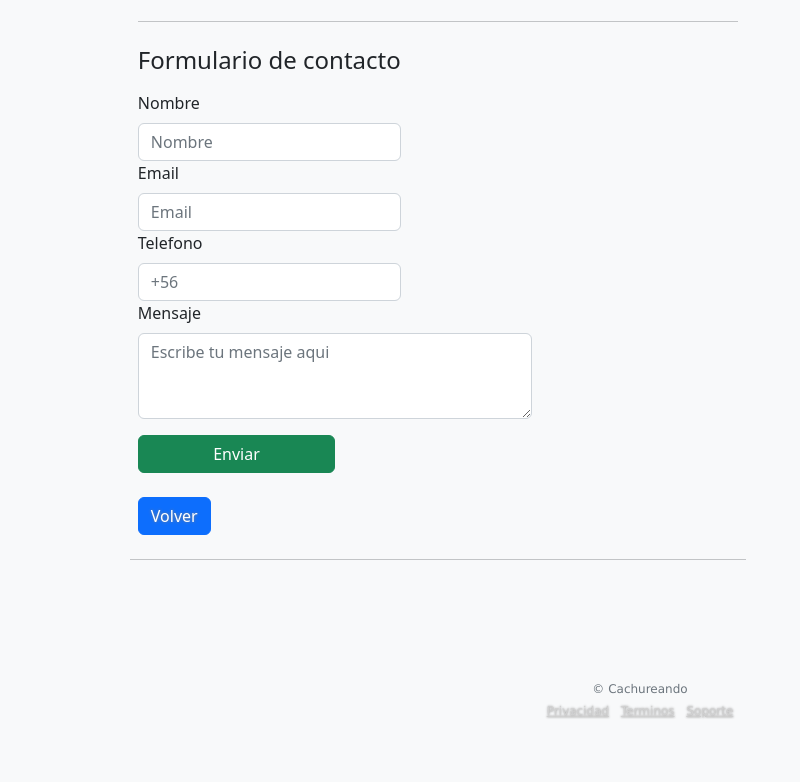
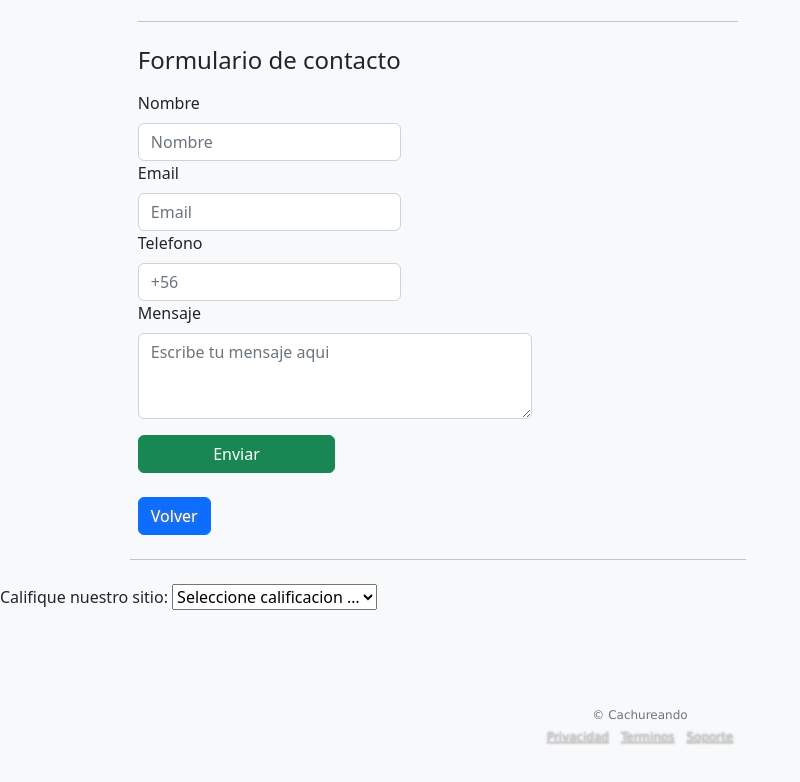
Before and after one commit to mundenius/cachureando, a plain HTML site: page contacto.html in a window 1280 px wide. Shown: the part 358-1140 px from the top of the page, without its empty margins (0-800 px from the left). Drawn offline with nearby package versions, Linux system fonts and the light colour scheme.

Commit message:
Calificador

```diff
--- a/contacto.html
+++ b/contacto.html
@@ -49,13 +49,34 @@
 
                     <button class="w-50 btn btn-success btn-md" type="submit">Enviar</button>
                     <br></br>
+
                     <a class="w-50 btn btn-primary btn-md" href="index.html" type="submit">Volver</a>
 
                   </div>
+
                   <hr class="my-4">
                 </form>
               </div>
             </div>
+
+            <label>Califique nuestro sitio:
+              <select class="calificacion" name="calificacion">
+                      <option value="">Seleccione calificacion …</option>
+                      <option value="0 Muy deficiente">0</option>
+                      <option value="1 Muy deficiente">1</option>
+                      <option value="2 Muy deficiente">2</option>
+                      <option value="3 Insuficiente">3</option>
+                      <option value="4 Insuficiente">4</option>
+                      <option value="5 Suficiente">5</option>
+                      <option value="6 Bien">6</option>
+                      <option value="7 Notable">7</option>
+                      <option value="8 Notable">8</option>
+                      <option value="9 Sobresaliente">9</option>
+                      <option value="10 Sobresaliente">10</option>
+              </select>
+          </label>
+          <div class="resultado"></div>
+
           </main>
 
           <footer class="my-5 pt-5 text-muted text-center text-small">
@@ -69,6 +90,7 @@
         </div>
   <script src="/docs/5.2/dist/js/bootstrap.bundle.min.js" integrity="sha384-kenU1KFdBIe4zVF0s0G1M5b4hcpxyD9F7jL+jjXkk+Q2h455rYXK/7HAuoJl+0I4" crossorigin="anonymous"></script>
   <script src="form-validation.js"></script>
+  <script src="scripts/main.js"></script>
   <script src="https://cdn.jsdelivr.net/npm/bootstrap@5.2.3/dist/js/bootstrap.bundle.min.js" integrity="sha384-kenU1KFdBIe4zVF0s0G1M5b4hcpxyD9F7jL+jjXkk+Q2h455rYXK/7HAuoJl+0I4" crossorigin="anonymous"></script>
 </body>
 </html>
--- a/scripts/main.js
+++ b/scripts/main.js
@@ -17,3 +17,13 @@ function muestraReloj() {
     window.onload = function() {
     setInterval(muestraReloj, 1000);
   }
+
+
+const selectElement = document.querySelector('.calificacion');
+
+selectElement.addEventListener('change', (event) => {
+    const resultado = document.querySelector('.resultado');
+
+    resultado.textContent = `Su calificacion es ${event.target.value}`;
+    console.log(event.target.value);
+});
```
